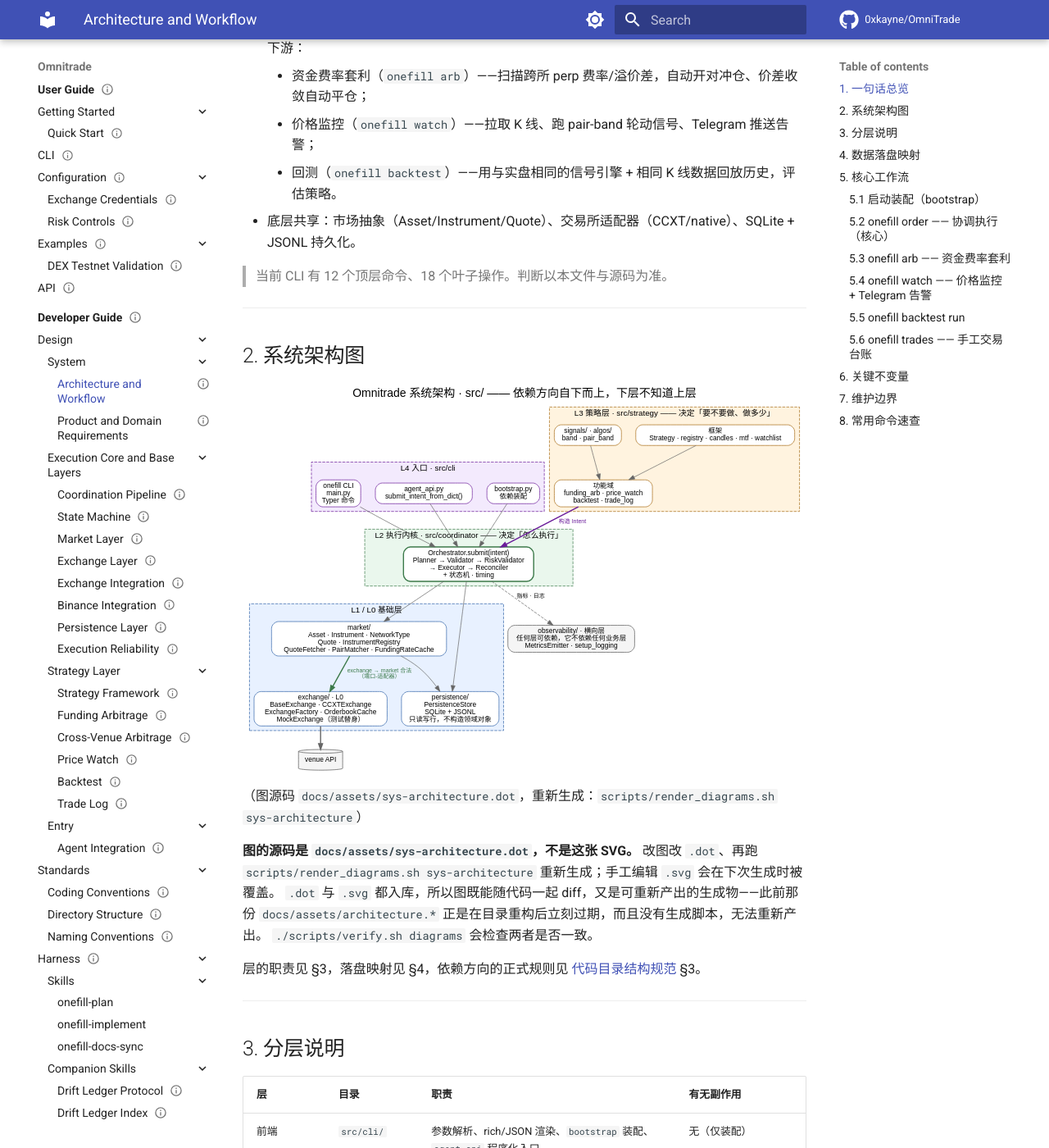
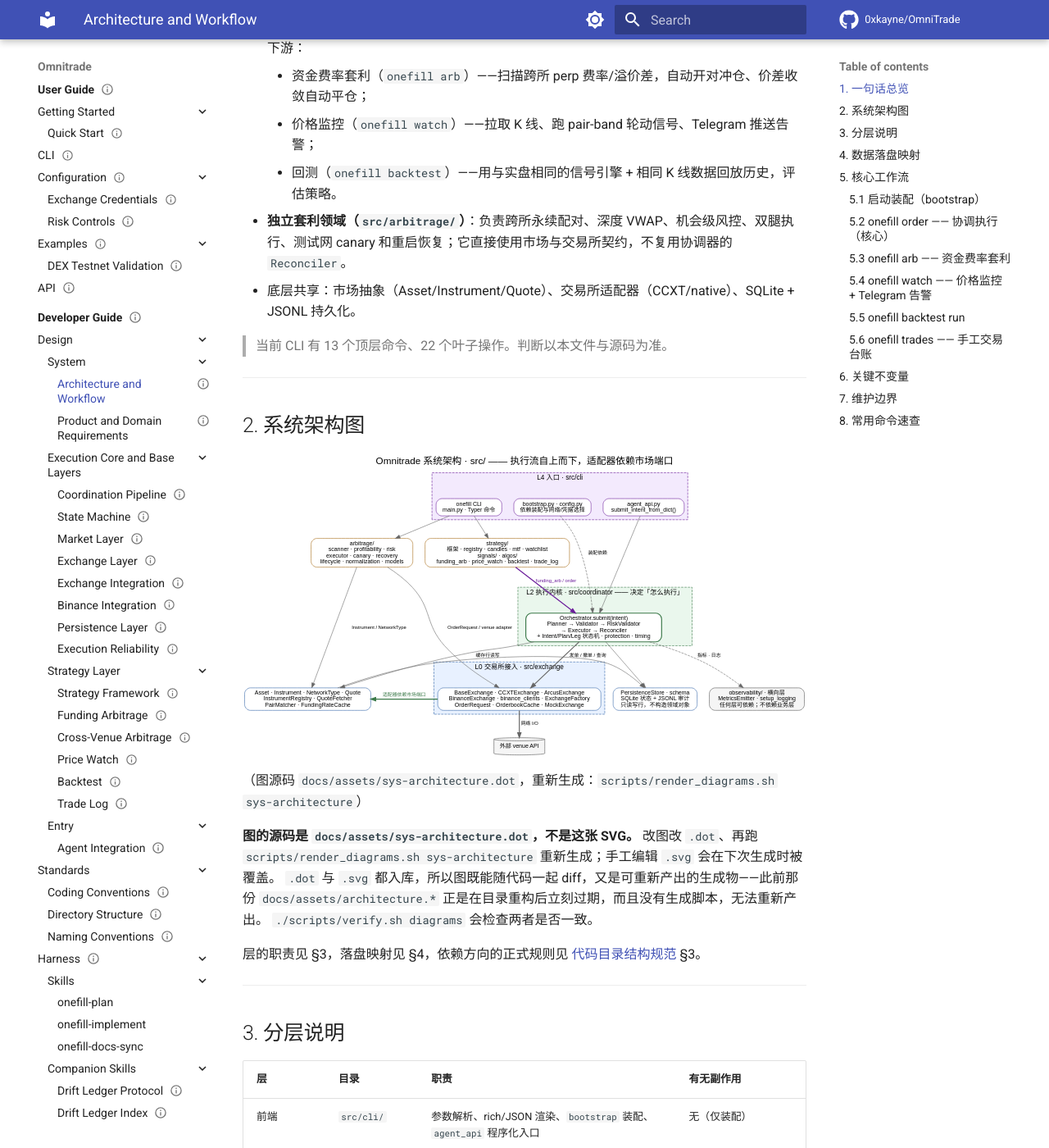
Before and after one commit to 0xkayne/OmniTrade, an MkDocs documentation site: the page built from docs/developer-guide/design/sys-architecture.md, in a window 1280 px wide and 1400 px high, scrolled down 505 px. Shown: the whole window at 82% size. Built offline with MkDocs 1.6.1 and Material for MkDocs 9.7.7, drawn with Linux system fonts in a browser that asks for light colours; comment, search, counter and statistics services are not loaded; some of the changed text lies outside the part shown.

Commit message:
docs: update Omnitrade architecture diagram

```diff
--- a/docs/developer-guide/design/sys-architecture.md
+++ b/docs/developer-guide/design/sys-architecture.md
@@ -3,7 +3,7 @@
 authority: normative
 owner: project maintainers
 updated: 2026-09-30
-applies_to: src/cli, src/strategy, src/coordinator, src/market, src/exchange, src/persistence
+applies_to: src/cli, src/strategy, src/arbitrage, src/coordinator, src/market, src/exchange, src/persistence
 ---
 
 # 系统架构与工作流（全系统视角）
@@ -24,9 +24,10 @@
     - 资金费率套利（`onefill arb`）——扫描跨所 perp 费率/溢价差，自动开对冲仓、价差收敛自动平仓；
     - 价格监控（`onefill watch`）——拉取 K 线、跑 pair-band 轮动信号、Telegram 推送告警；
     - 回测（`onefill backtest`）——用与实盘相同的信号引擎 + 相同 K 线数据回放历史，评估策略。
+- **独立套利领域（`src/arbitrage/`）**：负责跨所永续配对、深度 VWAP、机会级风控、双腿执行、测试网 canary 和重启恢复；它直接使用市场与交易所契约，不复用协调器的 `Reconciler`。
 - 底层共享：市场抽象（Asset/Instrument/Quote）、交易所适配器（CCXT/native）、SQLite + JSONL 持久化。
 
-> 当前 CLI 有 12 个顶层命令、18 个叶子操作。判断以本文件与源码为准。
+> 当前 CLI 有 13 个顶层命令、22 个叶子操作。判断以本文件与源码为准。
 
 ---
 
@@ -55,6 +56,7 @@
 |---|---|---|---|
 | 前端 | `src/cli/` | 参数解析、rich/JSON 渲染、`bootstrap` 装配、`agent_api` 程序化入口 | 无（仅装配） |
 | 策略 | `src/strategy/` | 决定交易方向（信号），并消费执行内核 | `arb run`/`watch run` 会发单 |
+| 套利执行 | `src/arbitrage/` | 跨所配对、机会评估、双腿执行、测试网门控与恢复 | 测试网 canary 会发单 |
 | 执行内核 | `src/coordinator/` | Plan→Validate→Risk→Execute→Reconcile 五段流水线 | Executor/Reconciler 会发单 |
 | 市场 | `src/market/` | 统一 venue/quote/product 差异，填盘估算 | 无（纯读） |
 | 交易所 | `src/exchange/` | 统一 `BaseExchange` 端口、CCXT/native 协议适配、连网鉴权 | 网络 I/O |
```
Also changed, not shown: docs/assets/sys-architecture.svg, 1 other file.
